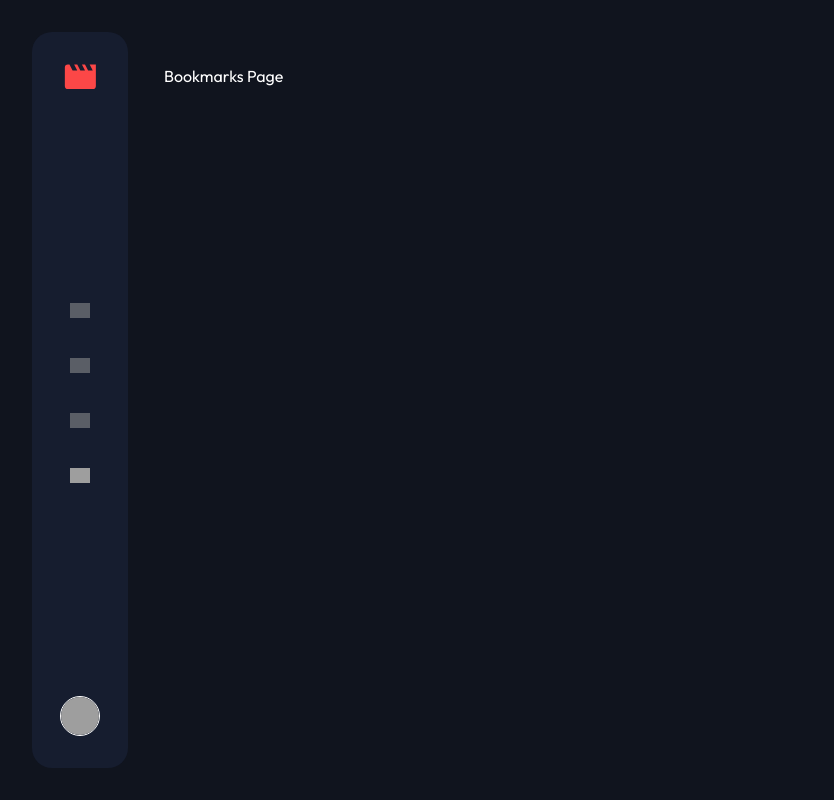
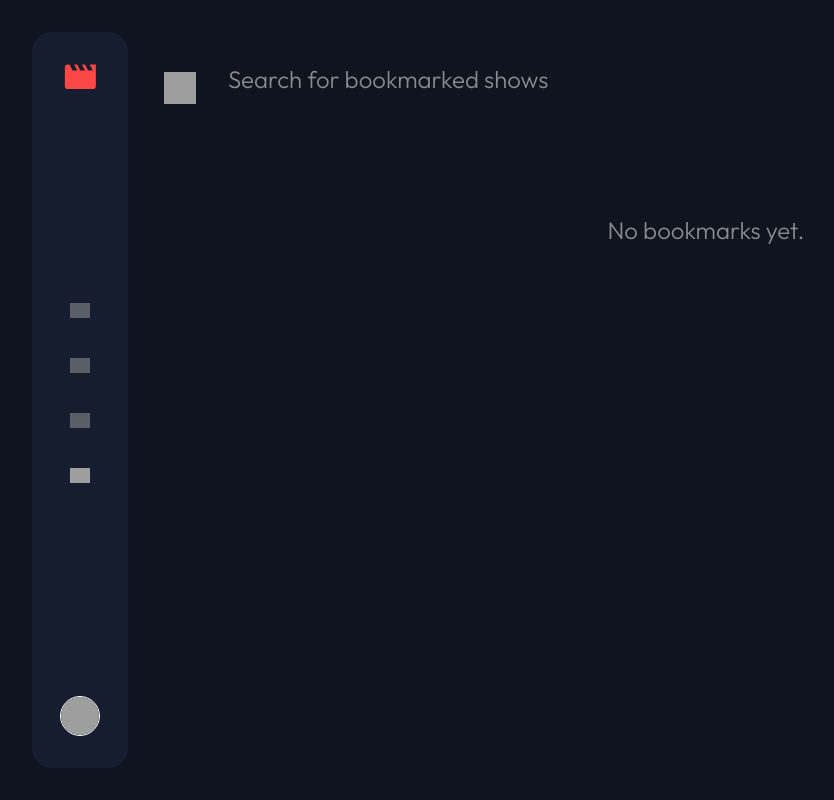
Before and after one commit to soewaiyanag/entertainment-web-app, a Next.js app: page /bookmarks in a window 1280 px wide. Shown: the whole page, without its empty margins (0-834 px from the left). Built offline with nearby package versions, Linux system fonts and the light colour scheme; grey boxes are pictures that could not be loaded.

Commit message:
Implement bookmarks page with search and two sections

```diff
--- a/app/(main)/bookmarks/page.tsx
+++ b/app/(main)/bookmarks/page.tsx
@@ -1,7 +1,87 @@
+"use client";
+
+import { useState } from "react";
+import data from "@/data.json";
+import { Show } from "@/types/show.type";
+import useBookmarkStore from "@/stores/bookmark.store";
+import SearchBar from "@/components/ui/search-bar";
+import ShowCard from "@/components/shows/show-card";
+
+const allShows = data as Show[];
+
+const GRID = "grid grid-cols-2 md:grid-cols-3 lg:grid-cols-4 gap-x-4 gap-y-4 md:gap-x-6 lg:gap-x-10 lg:gap-y-6";
+
 export default function BookmarksPage() {
+  const { bookmarks } = useBookmarkStore();
+  const [query, setQuery] = useState("");
+
+  const bookmarked = allShows.filter((s) => bookmarks.includes(s.slug));
+  const trimmed = query.trim().toLowerCase();
+
+  if (trimmed) {
+    const results = bookmarked.filter((s) =>
+      s.title.toLowerCase().includes(trimmed)
+    );
+    return (
+      <div className="flex flex-col gap-6 lg:gap-10">
+        <SearchBar
+          value={query}
+          onChange={setQuery}
+          placeholder="Search for bookmarked shows"
+        />
+        <section className="flex flex-col gap-4 lg:gap-8">
+          <h2 className="text-preset-1 text-white">
+            Found {results.length} result{results.length !== 1 ? "s" : ""} for
+            &apos;{query.trim()}&apos;
+          </h2>
+          <div className={GRID}>
+            {results.map((show) => (
+              <ShowCard key={show.slug} show={show} />
+            ))}
+          </div>
+        </section>
+      </div>
+    );
+  }
+
+  const movies = bookmarked.filter((s) => s.category === "Movie");
+  const tvSeries = bookmarked.filter((s) => s.category === "TV Series");
+
   return (
-    <div>
-      <h1>Bookmarks Page</h1>
+    <div className="flex flex-col gap-6 lg:gap-10">
+      <SearchBar
+        value={query}
+        onChange={setQuery}
+        placeholder="Search for bookmarked shows"
+      />
+
+      {bookmarked.length === 0 && (
+        <p className="text-preset-2-light text-white/50 text-center mt-16">
+          No bookmarks yet.
+        </p>
+      )}
+
+      {movies.length > 0 && (
+        <section className="flex flex-col gap-4 lg:gap-8">
+          <h2 className="text-preset-1 text-white">Bookmarked Movies</h2>
+          <div className={GRID}>
+            {movies.map((show) => (
+              <ShowCard key={show.slug} show={show} />
+            ))}
+          </div>
+        </section>
+      )}
+
+      {tvSeries.length > 0 && (
+        <section className="flex flex-col gap-4 lg:gap-8">
+          <h2 className="text-preset-1 text-white">Bookmarked TV Series</h2>
+          <div className={GRID}>
+            {tvSeries.map((show) => (
+              <ShowCard key={show.slug} show={show} />
+            ))}
+          </div>
+        </section>
+      )}
     </div>
   );
 }
```
